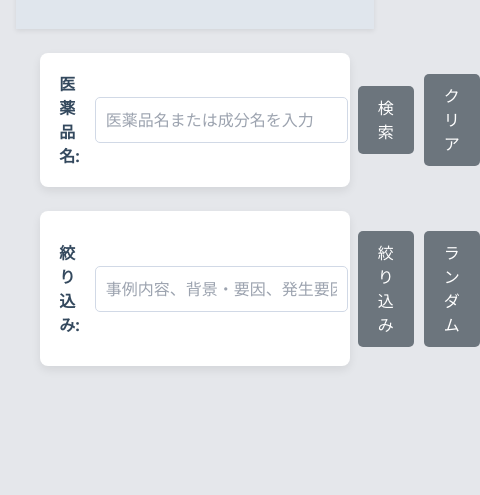
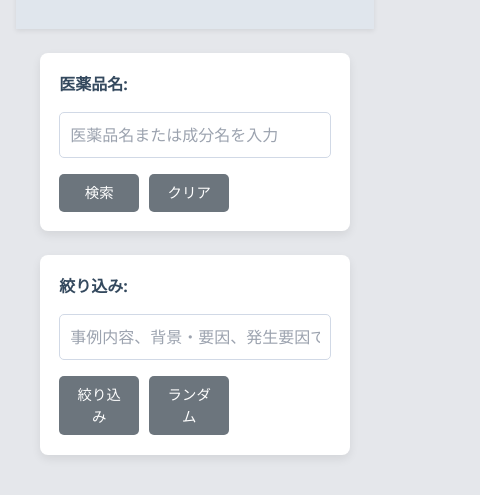
Before and after one commit to nekoneko0404/search-for-medicine-test03, a plain HTML site: page hiyari_app/index.html in a window 390 px wide. Shown: the part 139-634 px from the top of the page, 480 px wide, since content can reach past the window. Drawn offline with nearby package versions, Linux system fonts and the light colour scheme.

Commit message:
refactor(css): improve responsive layout for search controls

```diff
--- a/hiyari_app/style.css
+++ b/hiyari_app/style.css
@@ -60,15 +60,11 @@ main {
     border-radius: 8px;
     box-shadow: 0 4px 10px var(--color-shadow);
     display: flex;
-    /* flex-wrap: wrap; */ /* フィルターコントロール内のボタンが折り返さないように変更 */
     gap: 10px;
     align-items: center;
     flex: 1;
     min-width: 280px;
-}
-
-.filter-controls {
-    flex-wrap: nowrap; /* フィルターコントロール内のボタンが折り返さないように設定 */
+    flex-wrap: nowrap; /* Default to single line */
 }
 
 .search-controls label,
@@ -90,14 +86,16 @@ main {
 
 .search-controls button,
 .filter-controls button {
-    padding: 10px 20px;
+    padding: 8px 12px;
     background-color: var(--color-button-bg);
     color: white;
     border: none;
     border-radius: 5px;
     cursor: pointer;
-    font-size: 1rem;
+    font-size: 0.9rem;
     transition: background-color 0.3s ease;
+    width: 80px;
+    flex-shrink: 0;
 }
 
 .search-controls button:hover,
@@ -180,3 +178,14 @@ main {
     0% { transform: rotate(0deg); }
     100% { transform: rotate(360deg); }
 }
+
+@media (max-width: 768px) {
+    .search-filter-container {
+        flex-direction: column;
+    }
+    .search-controls,
+    .filter-controls {
+        flex-wrap: wrap;
+        row-gap: 1rem;
+    }
+}
```
